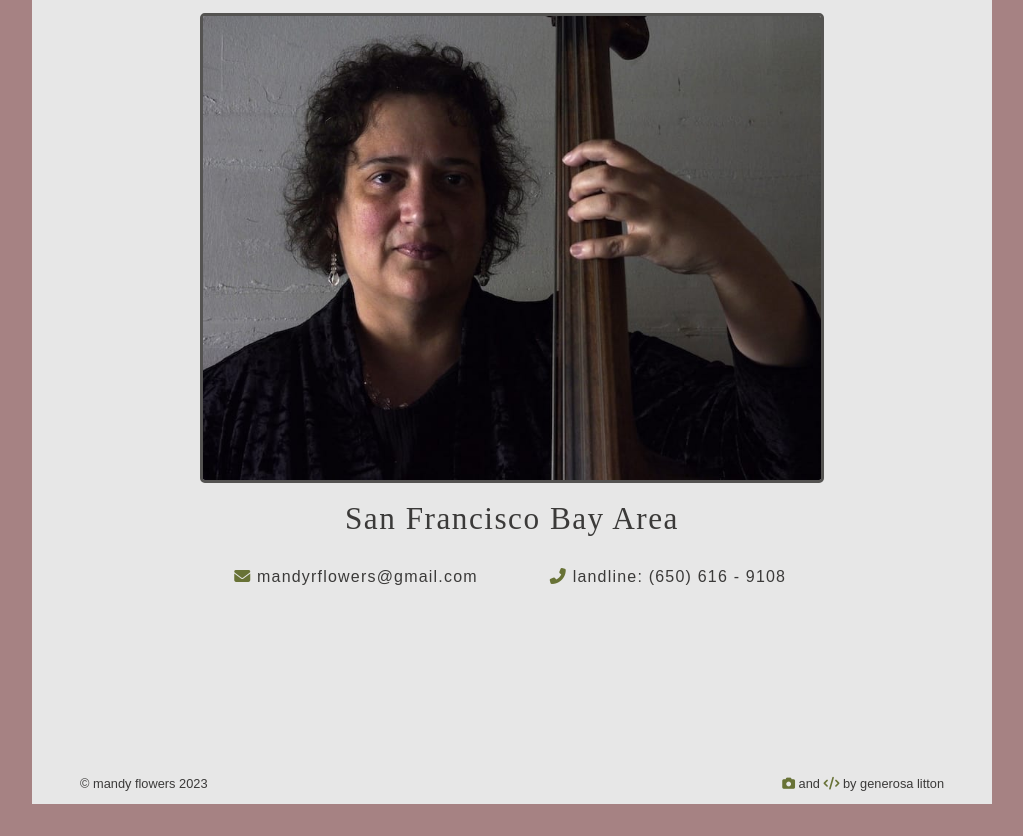
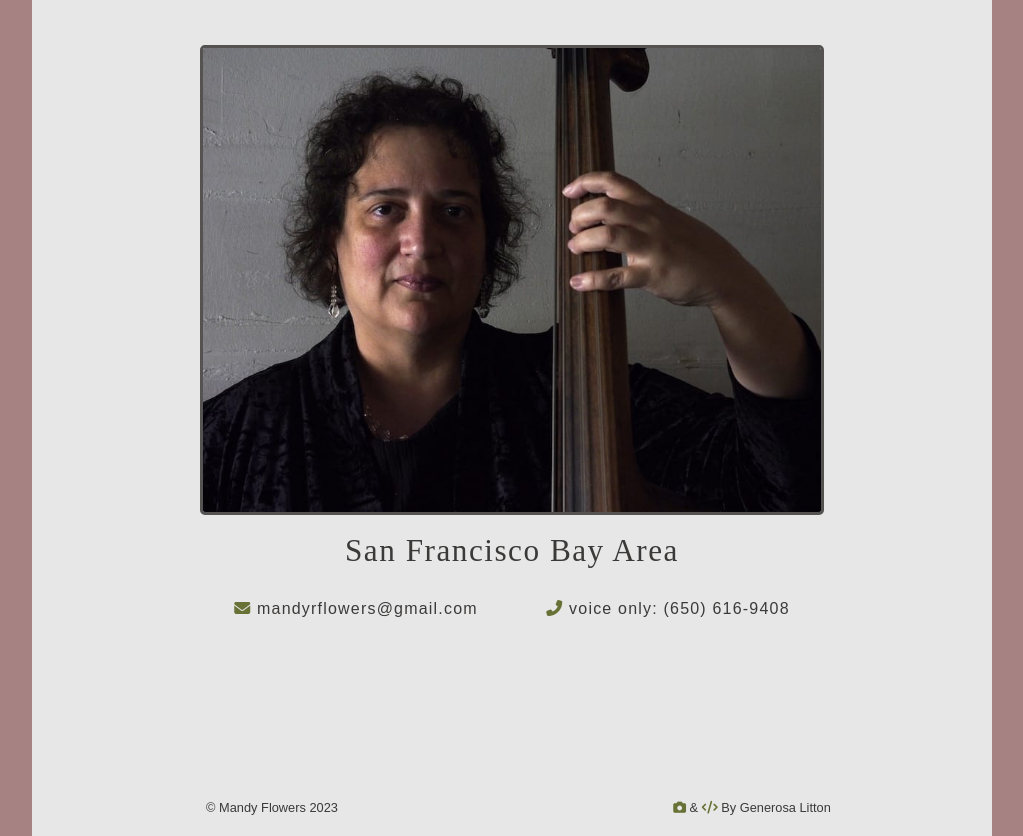
Before and after one commit to glitton/mandyflowers-2023, a plain HTML site: page index.html in a window 1280 px wide. Shown: the part 209-1045 px from the top of the page, without its empty margins (128-1151 px from the left). Before the commit the page ends 1013 px from the top, so only its background shows below. Drawn offline with Linux system fonts and the light colour scheme.

Commit message:
nav bar spacing

```diff
--- a/css/styles.css
+++ b/css/styles.css
@@ -206,10 +206,11 @@ Navbar
 /* .nav-links {
   display: none;
 } */
+
 .nav-title {
   text-align: center;
   background: var(--hero-cordovan-5);
-  padding: 0.5rem 0;
+  padding: 1.5rem 0;
 }
 .nav-title h1 {
   text-transform: uppercase;
@@ -285,7 +286,17 @@ Footer
 
 .footer {
   display: flex;
-  justify-content: space-between;
-  padding: 0.5rem 3rem;
+  flex-direction: column;
+  text-align: center;
   background: var(--clr-primary-1);
+  text-transform: capitalize;
 }
+.footer-name {
+  padding-bottom: 1rem;
+}
+@media screen and (min-width: 992px) {
+  .footer {
+    display: grid;
+    grid-template-columns: 1fr 1fr;
+  }
+}
--- a/index.html
+++ b/index.html
@@ -60,7 +60,7 @@
             </p>
             <p>
               <span><i class="fa-solid fa-phone-flip"></i></span>
-              landline: (650) 616 - 9108
+              voice only: (650) 616-9408
             </p>
           </div>
         </div>
@@ -69,14 +69,14 @@
     <!-- end of hero -->
     <!-- footer -->
     <footer class="footer section-center">
-      <small
+      <small class="footer-name"
         >&copy; mandy flowers
         <script>
           document.write(new Date().getFullYear());
         </script>
       </small>
-      <small
-        ><span><i class="fa-solid fa-camera"></i></span> and
+      <small class="footer-name"
+        ><span><i class="fa-solid fa-camera"></i></span> &
         <span><i class="fa-solid fa-code"></i></span> by generosa litton</small
       >
     </footer>
```
